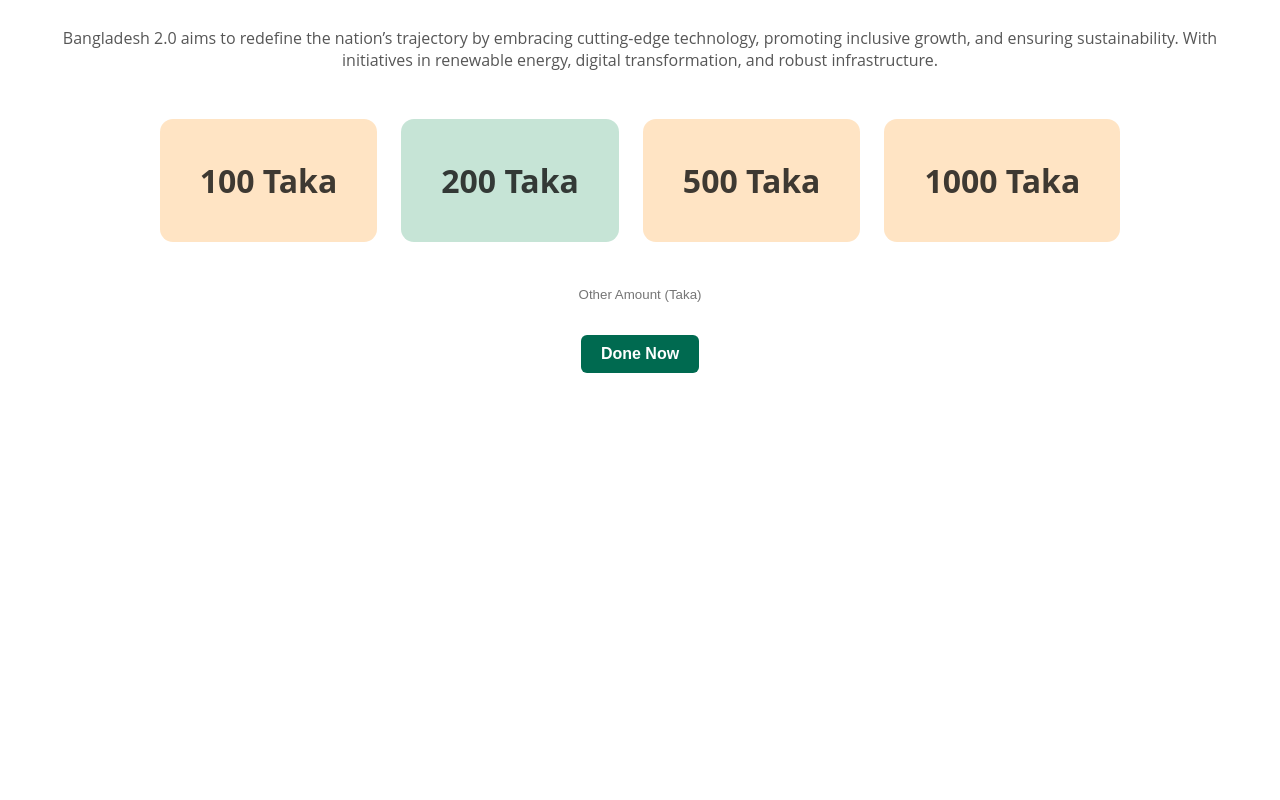
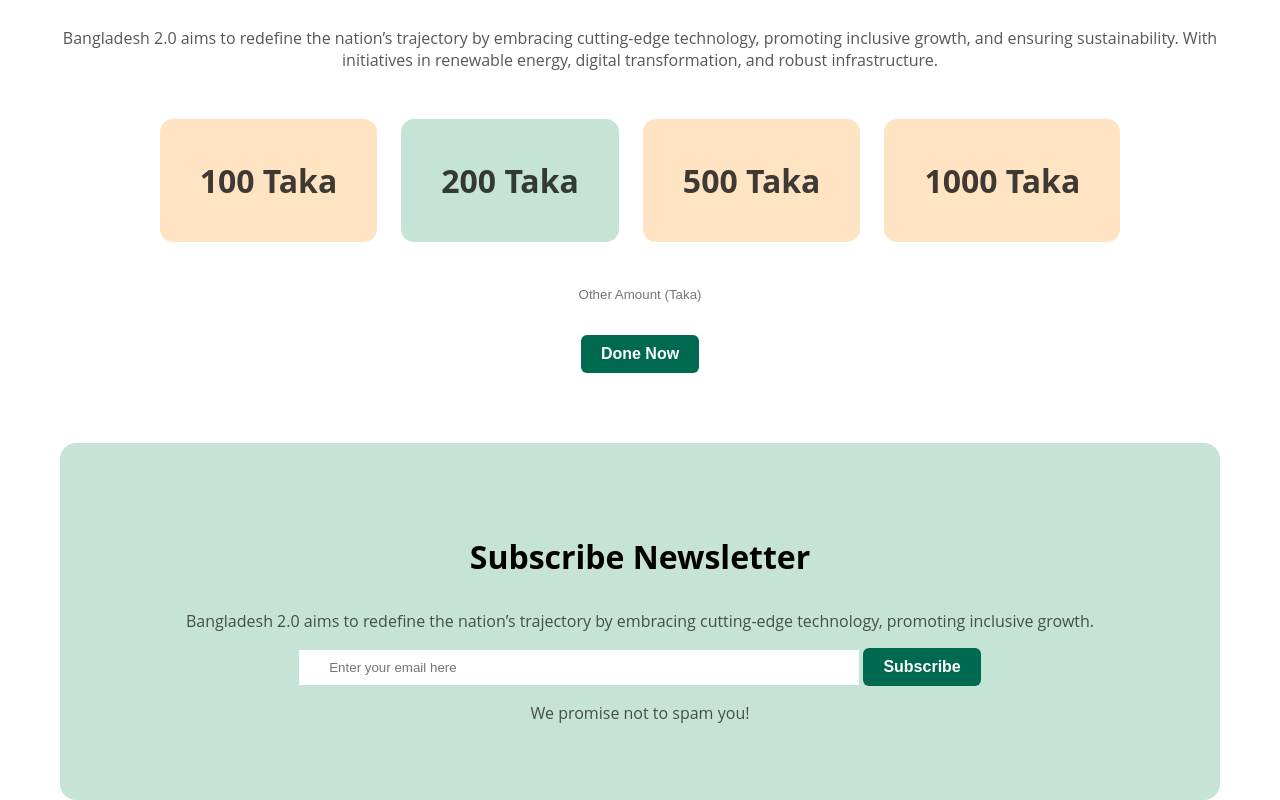
Before and after one commit to uttam2004/Assignment-no-1, a plain HTML site: page index.html in a window 1280 px wide. Shown: the part 2191-2991 px from the top of the page. Before the commit the page ends 2564 px from the top, so only its background shows below. Drawn offline with Linux system fonts and the light colour scheme.

Commit message:
added challing part-1

```diff
--- a/index.html
+++ b/index.html
@@ -96,7 +96,17 @@
             <button class="common-btn">Done Now</button>
             </div>
         </section>
-
+        <section class="Subscribe-Newsletter">
+            <div>
+                <h3 class="subscribe-title">Subscribe Newsletter</h3>
+                <p class="subscribe-description">Bangladesh 2.0 aims to redefine the nation’s trajectory by embracing cutting-edge technology, promoting inclusive growth.</p>
+            </div>
+            <div class="subscribe">
+            <input class="enter-email" type="email" name="" id="" placeholder="Enter your email here">
+            <button class="common-btn">Subscribe</button>
+            </div>
+            <p class="subscribe-description">We promise not to spam you!</p>
+        </section>
     </main>
     <footer>
 
--- a/styles/portfolio1.css
+++ b/styles/portfolio1.css
@@ -206,3 +206,22 @@ main .satelite{
     padding: 13px;
 }
 /* Subscribe Newsletter */
+.Subscribe-Newsletter{
+    text-align: center;
+    background-color: rgba(198, 228, 214, 1);
+    padding: 60px 100px;
+    border-radius: 16px;
+}
+.subscribe-title{
+    font-size: 32px;
+    font-weight: bold;
+}
+.subscribe-description{
+    color: rgba(14, 14, 14, 0.7);
+    font-size: 16px;
+}
+.enter-email{
+    padding: 10px 30px;
+    width: 500px;
+    border: none;
+}
```
